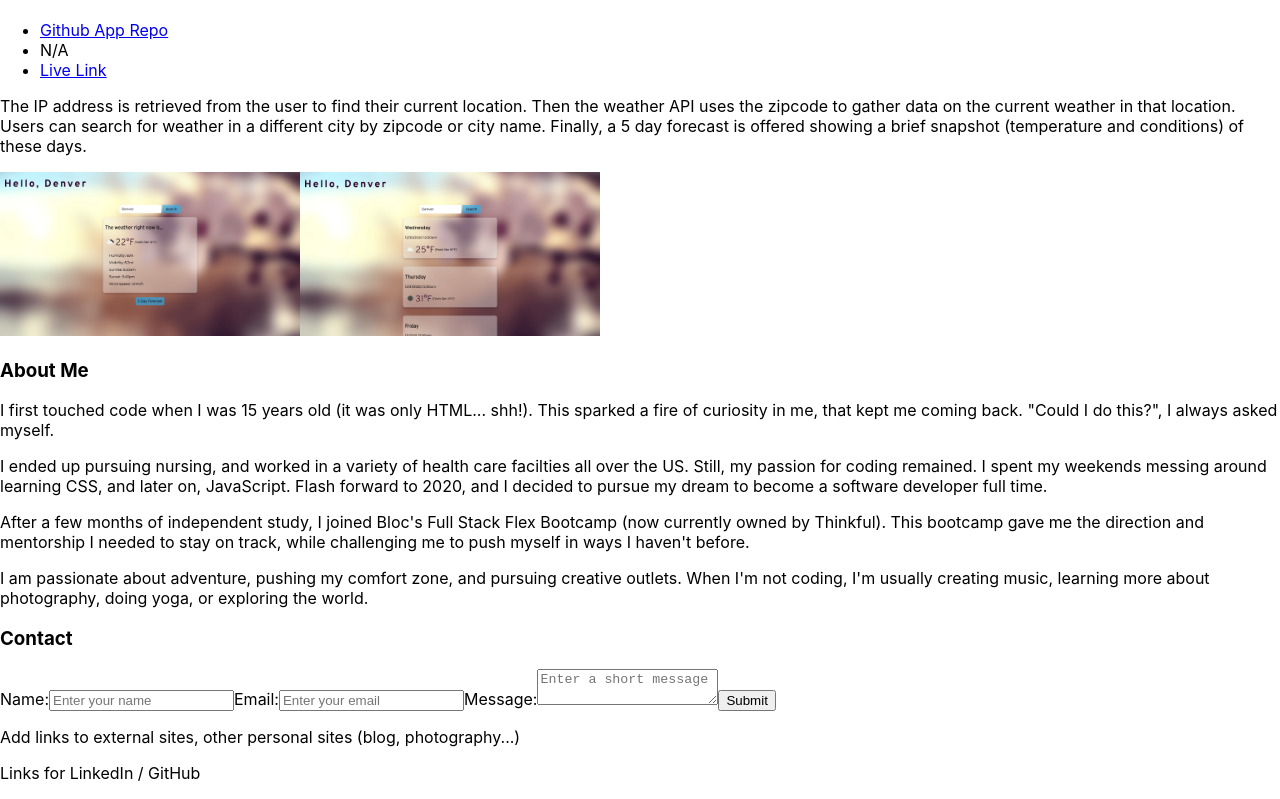
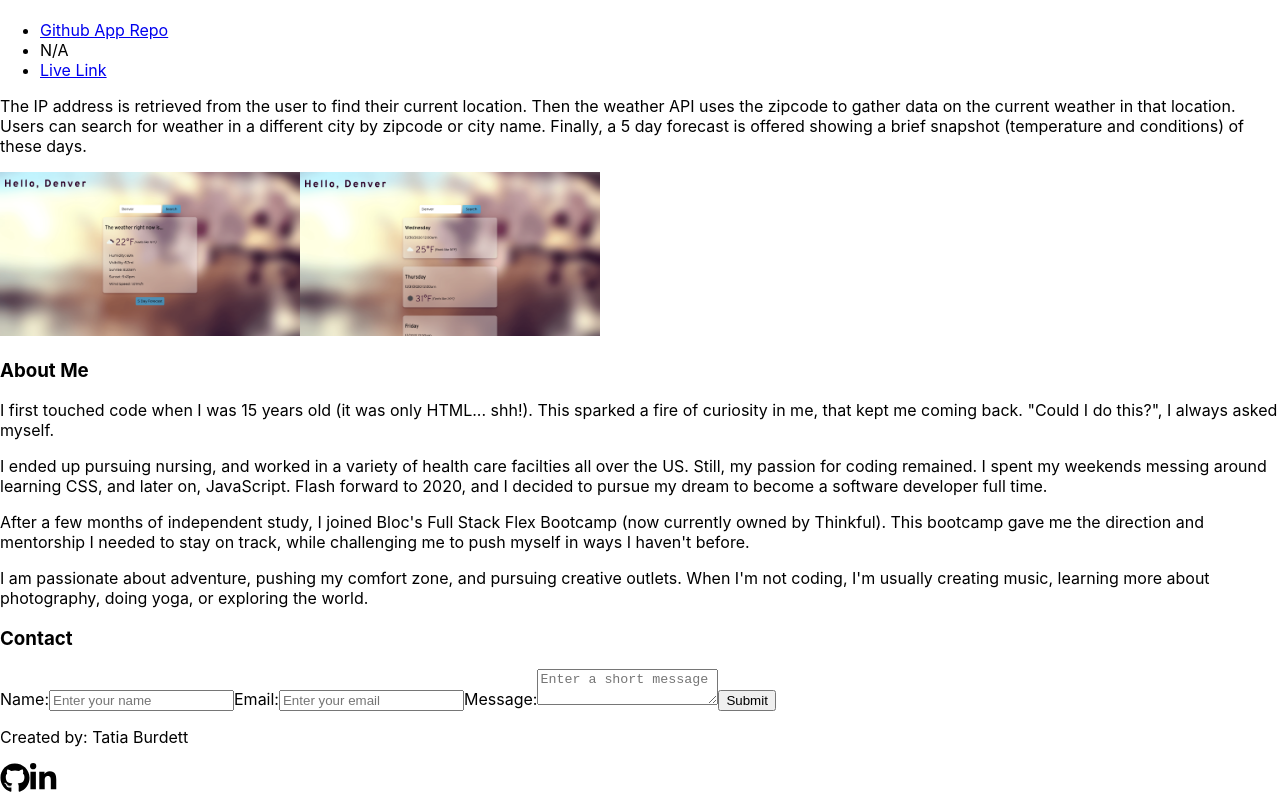
Before and after one commit to tatia-burdett/my-portfolio, a React (Create React App) app: page / in a window 1280 px wide. Shown: the part 1744-2543 px from the top of the page. Built offline with nearby package versions, Linux system fonts and the light colour scheme.

Commit message:
footer text and icons

```diff
--- /dev/null
+++ b/src/components/Footer/Footer.css
@@ -0,0 +1,3 @@
+.footer-icon {
+  font-size: 30px;
+}
--- a/src/components/Footer/Footer.js
+++ b/src/components/Footer/Footer.js
@@ -1,11 +1,17 @@
 import React from 'react'
+import { FontAwesomeIcon } from '@fortawesome/react-fontawesome'
+import { faGithub, faLinkedinIn } from '@fortawesome/free-brands-svg-icons'
+import './Footer.css'
+
+{/* <i class="fab fa-linkedin-in"></i> */}
 
 class Footer extends React.Component {
   render() {
     return (
       <div className='footer'>
-        <p>Add links to external sites, other personal sites (blog, photography...)</p>
-        <p>Links for LinkedIn / GitHub</p>
+        <p>Created by: Tatia Burdett</p>
+        <FontAwesomeIcon icon={faGithub} className='footer-icon'/>
+        <FontAwesomeIcon icon={faLinkedinIn} className='footer-icon'/>
       </div>
     )
   }
```
